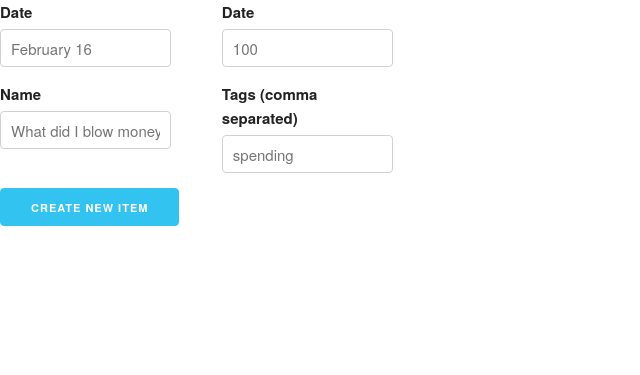
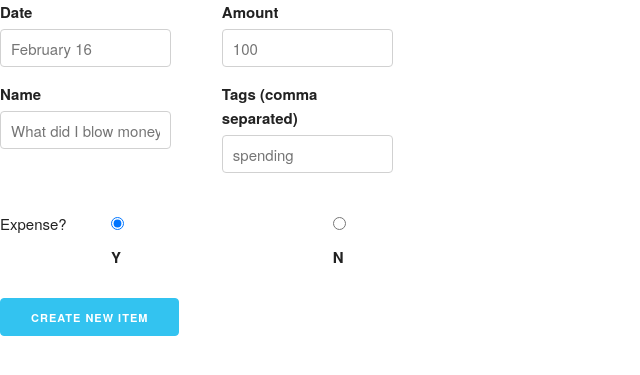
Before and after one commit to ty18881/seir-flex-123-hw, a Node server app: page /budgets/new in a window 1280 px wide. Shown: the top 375 px of the page, without its empty margins (0-640 px from the left). Run offline with Node 20, Linux system fonts and the light colour scheme.

Commit message:
New route: set amount to negative if user says it is an expense

```diff
--- a/w10d2-hw/budgtr/server.js
+++ b/w10d2-hw/budgtr/server.js
@@ -4,11 +4,18 @@ const app = express();
 const port = 3000;
 
 // Middleware
-app.use(express.urlencoded({extended: false}));
+app.use( (req, res, next) => {
+    console.log("I run for all routes");
+    // work is done, now continue with the route.
+    next();
+  });
+
+app.use(express.urlencoded({extended:false}));
+app.use(express.json());
 
 // public resources if needed
 
-app.use(express.static("public"));
+// app.use(express.static("public"));
 
 // Data source
 
@@ -18,6 +25,35 @@ const spendingData = require("./models/budget.js");
 app.get("/budgets", (req, res) => {
     res.render("index.ejs", {spendingData: spendingData} );
 });
+
+// NEW route - POST to capture and store the data from the NEW route
+app.post("/budgets", (req, res) => {
+
+    // console.log("request body: ", req.body);
+    console.log("request ", req.body);
+
+    // standardize the data being pulled from the form.
+    let newSpending ={};
+    newSpending.date = req.body.date;
+    newSpending.name = req.body.name;
+    newSpending.amount = req.body.amount;
+
+    newSpending.tags = [];
+    newSpending.tags.push(req.body.tags);
+
+    newSpending.expense = req.body.expense;
+
+    // if the item is an expense, set the amount to negative.
+    newSpending.expense == "yes" ? newSpending.amount = 0 - newSpending.amount : newSpending.amount;
+    spendingData.push(newSpending);
+
+    console.log("updated spending list", spendingData);
+    //  now we want to redirect user to the index route
+    // by default, redirect sends user to a get route.
+
+    res.redirect("/budgets");
+
+  });
 
 // NEW route - renders form to collect the data
 app.get("/budgets/new", (req, res) => {
@@ -29,27 +65,6 @@ app.get("/budgets/:id", (req, res) => {
     res.render("show.ejs", {item: spendingData[req.params.id]} );
 });
 
-// NEW route - POST to capture and store the data from the NEW route
-// app.post("/bakedgoods", (req, res) => {
-//     // res.send("hi");
-//     console.log(req.body);
-
-
-//     // standardize the data being pulled from the form.
-//     let newGoodie ={};
-//     newGoodie.name = req.body.name;
-//     newGoodie.price = req.body.price;
-//     newGoodie.image = req.body.image;
-//   // https://images-na.ssl-images-amazon.com/images/I/715J%2BKlb5fL._SX569_.jpg
-//     bakedGoods.push(newGoodie);
-
-//     console.log("updated goodie list", bakedGoods);
-//     //  now we want to redirect user to the index route
-//     // by default, redirect sends user to a get route.
-
-//     res.redirect("/bakedgoods");
-
-//   });
 
 
 
--- a/w10d2-hw/budgtr/views/index.ejs
+++ b/w10d2-hw/budgtr/views/index.ejs
@@ -8,6 +8,8 @@
     <title>Budgtr</title>
 </head>
 <body>
+    <h1>Budgtr - Income and Outflow Tracker</h1>
+    <a class="button button-primary" href="/budgets/new">Create New Item</a>
     <table class="u-full-width">
         <thead>
             <tr>
--- a/w10d2-hw/budgtr/views/new.ejs
+++ b/w10d2-hw/budgtr/views/new.ejs
@@ -8,29 +8,44 @@
     <title>Log New Spending Item</title>
 </head>
 <body>
-    <form>
+    <form action="/budgets" method="POST">
         <div class="row">
             <div class="two columns">
                 <label for="date">Date</label>
-                <input class="u-full-width" type="text" placeholder="February 16" id="date">
+                <input class="u-full-width" name="date" type="text" placeholder="February 16" id="date">
             </div>
             <div class="two columns">
-                <label for="amount">Date</label>
-                <input class="u-full-width" type="text" placeholder="100" id="amount">
+                <label for="amount">Amount</label>
+                <input class="u-full-width" name="amount" type="text" placeholder="100" id="amount">
             </div>
         </div>
         <div class="row">
             <div class="two columns">
                 <label for="name">Name</label>
-                <input class="u-full-width" type="text" placeholder="What did I blow money on?" id="name">
+                <input class="u-full-width" name="name" type="text" placeholder="What did I blow money on?" id="name">
             </div>
             <div class="two columns">
                 <label for="tags">Tags (comma separated)</label>
-                <input class="u-full-width" type="text" placeholder="spending" id="tags">
+                <input class="u-full-width" type="text" placeholder="spending" name="tags" id="tags">
             </div>
 
         </div>
-        <input class="button-primary" type="submit" value="Create new item">
+        <br>
+        <div class="row">
+            <div class="one column">
+               Expense?
+            </div>
+            <div class="two columns">
+                <input type="radio" name="expense" value="yes" checked>
+                <label for="yes">Y</label>
+            </div>
+            <div class="two columns">
+                <input type="radio" name="expense" value="no">
+                <label for="no">N</label>
+            </div>
+        </div>
+        <br>
+        <input class="button-primary" type="submit" name="" value="Create new item">
     </form>
 </body>
 </html>
```
